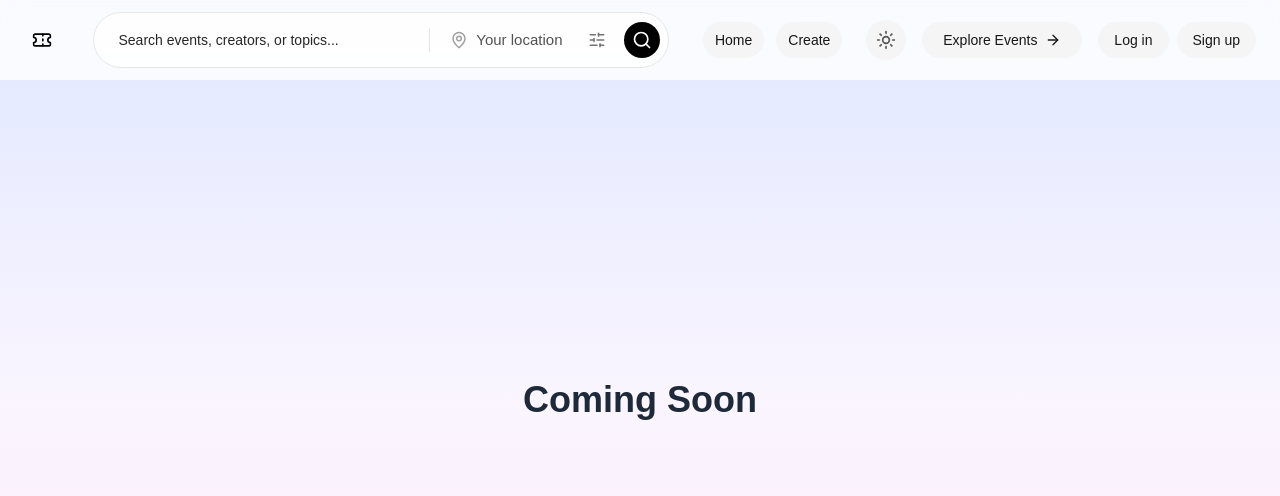
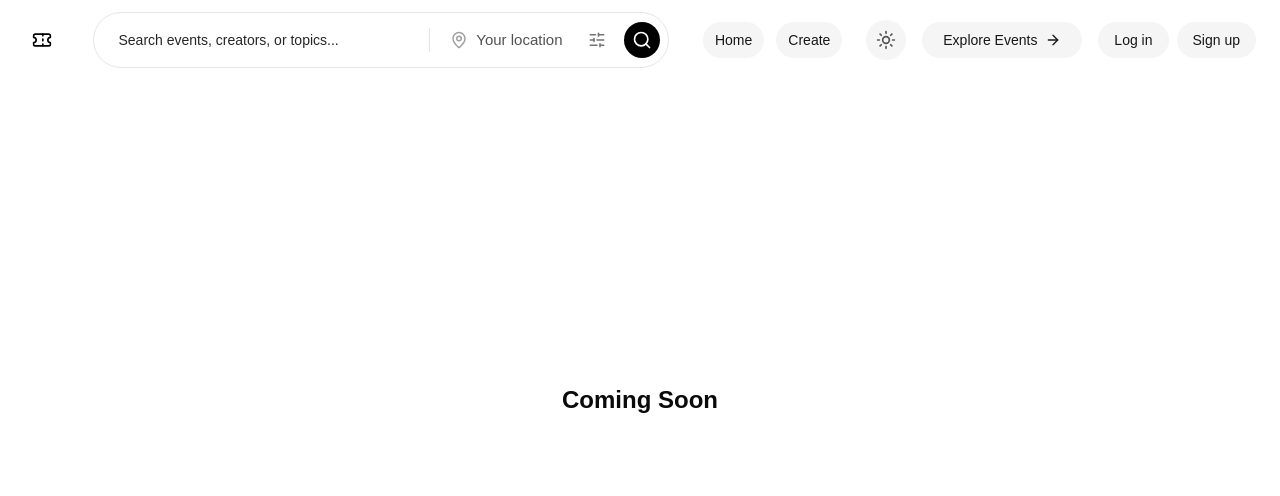
Before and after one commit to Kinkeyt-org/Devmeetup-frontend, a React (Vite) app: page /explore in a window 1280 px wide. Shown: the top 496 px of the page. Built offline with nearby package versions, Linux system fonts and the light colour scheme; no server answers.

Commit message:
changes to navbar and slider

```diff
--- a/src/components/FeaturedSlider.jsx
+++ b/src/components/FeaturedSlider.jsx
@@ -111,7 +111,7 @@ export default function FeaturedSlider() {
         }
 
         if (!cancelled) {
-          setSlides(events.slice(10, 15).map(mapEventToSlide));
+          setSlides(events.slice(11, 15).map(mapEventToSlide));
           setCurrent(0); // reset index whenever data refreshes
         }
       } catch (err) {
--- a/src/pages/Explore.jsx
+++ b/src/pages/Explore.jsx
@@ -1,8 +1,8 @@
 import React from "react";
 
 const Explore = () => (
-  <div className="flex items-center justify-center min-h-screen bg-gradient-to-b from-indigo-100 via-purple-50 to-pink-100 dark:from-gray-800 dark:to-gray-900">
-    <h1 className="text-4xl font-bold text-gray-800 dark:text-gray-100">
+  <div className="flex items-center justify-center min-h-screen dark:bg-neutral-950">
+    <h1 className="text-2xl font-bold text-neutral-950 dark:text-neutral-50">
       Coming Soon
     </h1>
   </div>
```
